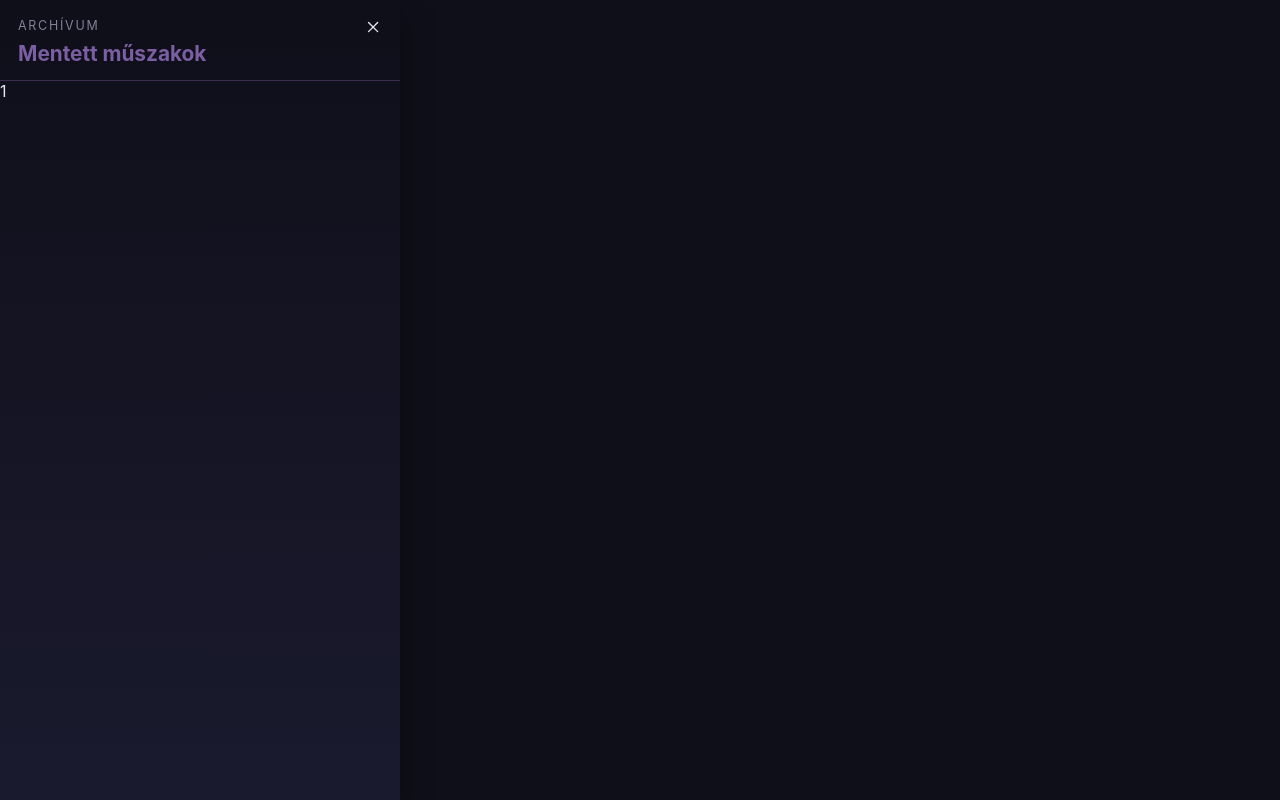
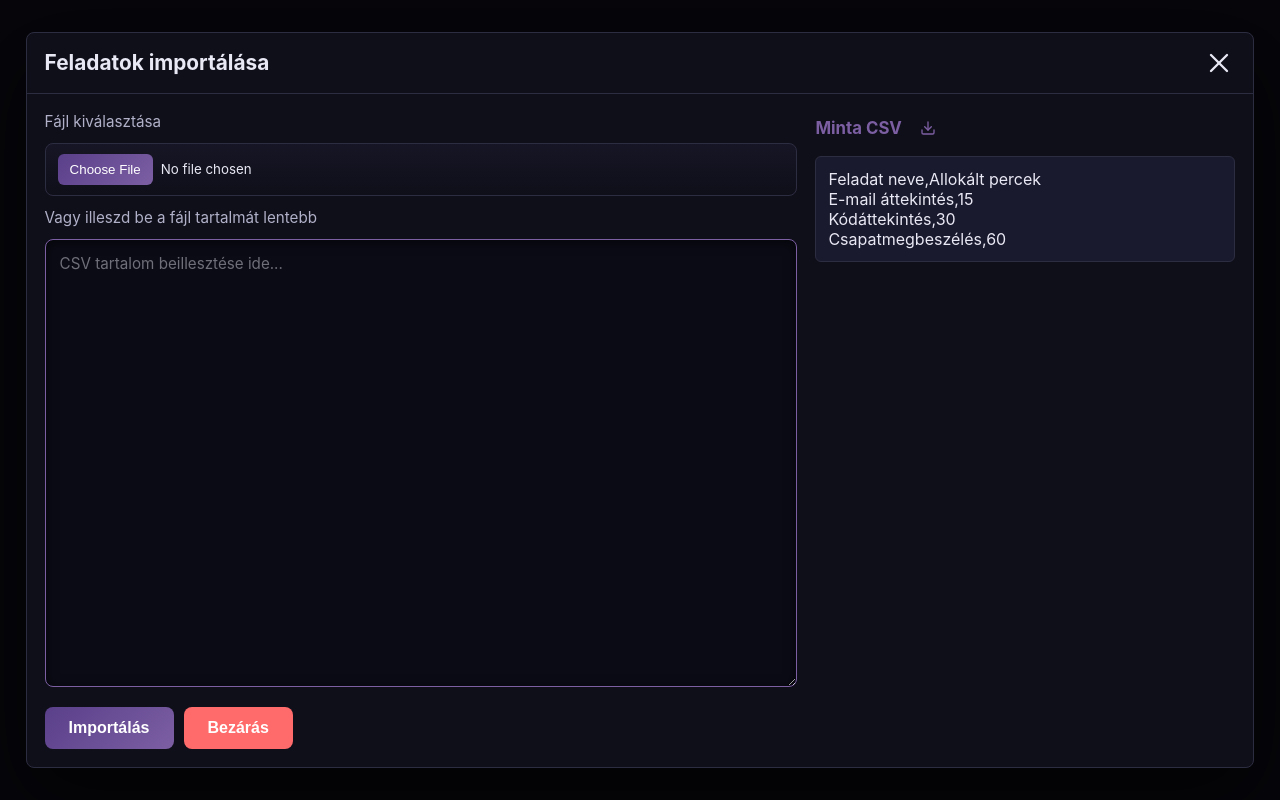
Before and after one commit to 0324bence/performance-tracker, a Vue app: page / in a window 1280 px wide. Built offline with nearby package versions, Linux system fonts and the light colour scheme; the HTML template or start-up script is replaced by a standard one.

Commit message:
Create design for TaskListModal.vue

```diff
--- a/src/App.vue
+++ b/src/App.vue
@@ -1,6 +1,7 @@
 <script setup lang="ts">
     import Drawer from "./components/Drawer.vue";
     import IconHamburger from "./components/icons/IconHamburger.vue";
+    import TaskListModal from "./components/TaskListModal.vue";
 
     function ChangeTheme() {
         document.body.style.colorScheme = document.body.style.colorScheme === "dark" ? "light" : "dark";
@@ -9,7 +10,8 @@
 
 <template>
     <div class="main-wrapper">
-        <Drawer />
+        <!-- <Drawer /> -->
+        <TaskListModal />
         <!-- <button class="hamburger">
             <IconHamburger />
         </button> -->
--- /dev/null
+++ b/src/components/TaskListModal.vue
@@ -0,0 +1,302 @@
+<script setup lang="ts">
+    import IconCross from "./icons/IconCross.vue";
+</script>
+
+<template>
+    <div id="uploadModal" class="modal" aria-hidden="false">
+        <div id="modalOverlay" class="modal-overlay"></div>
+        <div class="modal-panel" role="dialog" aria-modal="true" aria-labelledby="uploadModalTitle">
+            <div class="modal-header">
+                <h3 id="uploadModalTitle">Feladatok importálása</h3>
+                <button id="closeUploadBtn" class="icon-btn" type="button" title="Bezárás" aria-label="Bezárás">
+                    <IconCross />
+                </button>
+            </div>
+
+            <div class="modal-body">
+                <div class="modal-left">
+                    <label class="file-label" for="taskFileInput">Fájl kiválasztása</label>
+                    <input id="taskFileInput" type="file" accept=".csv,text/csv" />
+
+                    <label class="paste-label" for="taskPasteArea">Vagy illeszd be a fájl tartalmát lentebb</label>
+                    <textarea
+                        id="taskPasteArea"
+                        class="task-paste"
+                        placeholder="CSV tartalom beillesztése ide..."
+                    ></textarea>
+
+                    <div class="modal-actions">
+                        <button id="importTasksBtn" class="btn btn-primary" type="button">Importálás</button>
+                        <button id="closeBottomBtn" class="btn btn-danger" type="button">Bezárás</button>
+                    </div>
+                </div>
+
+                <div class="modal-right">
+                    <div class="sample-header">
+                        <h4>Minta CSV</h4>
+                        <button
+                            id="downloadSampleBtn"
+                            class="icon-btn icon-btn-primary"
+                            type="button"
+                            title="Minta CSV letöltése"
+                        >
+                            <svg
+                                viewBox="0 0 24 24"
+                                width="16"
+                                height="16"
+                                stroke="currentColor"
+                                stroke-width="2"
+                                fill="none"
+                                stroke-linecap="round"
+                                stroke-linejoin="round"
+                            >
+                                <path d="M21 15v4a2 2 0 0 1-2 2H5a2 2 0 0 1-2-2v-4"></path>
+                                <polyline points="7 10 12 15 17 10"></polyline>
+                                <line x1="12" y1="15" x2="12" y2="3"></line>
+                            </svg>
+                        </button>
+                    </div>
+
+                    <pre class="sample-code" id="sampleCsvBlock">
+Feladat neve,Allokált percek
+E-mail áttekintés,15
+Kódáttekintés,30
+Csapatmegbeszélés,60
+</pre
+                    >
+                </div>
+            </div>
+        </div>
+    </div>
+</template>
+
+<style lang="scss" scoped>
+    @use "@/assets/variables.scss" as *;
+
+    .modal {
+        position: fixed;
+        inset: 0;
+        display: flex;
+        align-items: center;
+        justify-content: center;
+        z-index: 1200;
+        opacity: 1;
+        visibility: visible;
+        pointer-events: auto;
+    }
+
+    .modal-overlay {
+        position: absolute;
+        inset: 0;
+        background: rgba(0, 0, 0, 0.6);
+    }
+
+    .modal-panel {
+        position: relative;
+        width: 96%;
+        height: 92%;
+        background: $bg-primary;
+        border: 1px solid $border-color;
+        border-radius: 8px;
+        display: flex;
+        flex-direction: column;
+        overflow: hidden;
+        box-shadow: 0 30px 80px rgba(0, 0, 0, 0.6);
+        transform: translateY(0) scale(1);
+    }
+
+    .modal-header {
+        display: flex;
+        justify-content: space-between;
+        align-items: center;
+        padding: 14px 18px;
+        border-bottom: 1px solid $border-color;
+
+        h3 {
+            color: $text-primary;
+            font-size: 1.3rem;
+            line-height: 1.2;
+        }
+    }
+
+    .icon-btn {
+        display: inline-flex;
+        align-items: center;
+        justify-content: center;
+        width: 32px;
+        height: 32px;
+        padding: 0;
+        border: none;
+        border-radius: 6px;
+        background-color: transparent;
+        cursor: pointer;
+        transition: all 0.2s ease;
+        color: $text-primary;
+
+        &:hover {
+            transform: scale(1.1);
+        }
+
+        &:active {
+            transform: scale(0.95);
+        }
+    }
+
+    .icon-btn-primary {
+        color: $purple-highlight;
+
+        &:hover {
+            background-color: color-mix(in srgb, $purple-highlight, transparent 80%);
+        }
+    }
+
+    .btn {
+        padding: 12px 24px;
+        border: none;
+        border-radius: 8px;
+        font-size: 1rem;
+        font-weight: 600;
+        display: inline-flex;
+        align-items: center;
+        justify-content: center;
+        gap: 8px;
+        cursor: pointer;
+        transition: all 0.3s ease;
+        font-family: arial;
+    }
+
+    .btn-primary {
+        background: linear-gradient(135deg, $purple-accent, $purple-highlight);
+        color: white;
+
+        &:hover {
+            transform: translateY(-2px);
+            box-shadow: 0 8px 16px color-mix(in srgb, $purple-accent, transparent 60%);
+        }
+    }
+
+    .btn-danger {
+        background-color: $error;
+        color: white;
+
+        &:hover {
+            background-color: color-mix(in srgb, $error, white 15%);
+        }
+    }
+
+    .modal-body {
+        display: grid;
+        grid-template-columns: 1fr 420px;
+        gap: 18px;
+        padding: 18px;
+        height: 100%;
+        min-height: 0;
+    }
+
+    .modal-left,
+    .modal-right {
+        display: flex;
+        flex-direction: column;
+        gap: 12px;
+        min-height: 0;
+    }
+
+    .file-label,
+    .paste-label {
+        color: $text-secondary;
+        font-size: 0.95rem;
+    }
+
+    input[type="file"] {
+        background: linear-gradient(
+            180deg,
+            color-mix(in srgb, $bg-secondary, transparent 40%),
+            color-mix(in srgb, $bg-primary, transparent 40%)
+        );
+        border: 1px solid $border-color;
+        color: $text-primary;
+        padding: 10px 12px;
+        border-radius: 8px;
+        cursor: pointer;
+    }
+
+    input[type="file"]::file-selector-button {
+        background: linear-gradient(135deg, $purple-accent, $purple-highlight);
+        color: white;
+        border: none;
+        padding: 8px 12px;
+        border-radius: 6px;
+        margin-right: 8px;
+        cursor: pointer;
+    }
+
+    .task-paste {
+        flex: 1;
+        min-height: 280px;
+        resize: vertical;
+        padding: 14px;
+        background: #0b0b16;
+        color: $text-primary;
+        border: 1px solid $purple-highlight;
+        border-radius: 8px;
+        box-shadow: inset 0 2px 12px rgba(0, 0, 0, 0.6);
+        font-family: inherit;
+        font-size: 0.95rem;
+
+        &:focus {
+            outline: none;
+            border-color: $purple-accent;
+            box-shadow:
+                0 0 0 4px color-mix(in srgb, $purple-accent, transparent 88%),
+                inset 0 2px 12px rgba(0, 0, 0, 0.6);
+        }
+
+        &::placeholder {
+            color: color-mix(in srgb, $text-primary, transparent 55%);
+        }
+    }
+
+    .modal-actions {
+        display: flex;
+        gap: 10px;
+        margin-top: 8px;
+    }
+
+    .modal-right {
+        min-width: 0;
+    }
+
+    .sample-header {
+        display: flex;
+        align-items: center;
+        gap: 10px;
+
+        h4 {
+            margin: 0;
+            color: $purple-highlight;
+            font-size: 1.05rem;
+        }
+    }
+
+    .sample-code {
+        background: $bg-secondary;
+        color: $text-primary;
+        padding: 12px;
+        border-radius: 6px;
+        border: 1px solid $border-color;
+        overflow: auto;
+        max-height: 68%;
+        white-space: pre-wrap;
+    }
+
+    @media (max-width: 1024px) {
+        .modal-body {
+            grid-template-columns: 1fr;
+        }
+
+        .modal-panel {
+            width: 96%;
+            height: 86%;
+        }
+    }
+</style>
```
